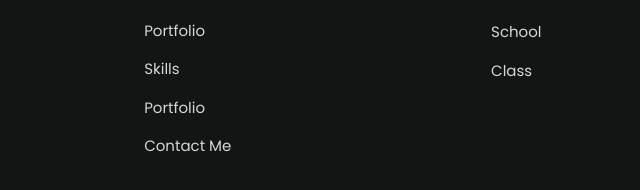
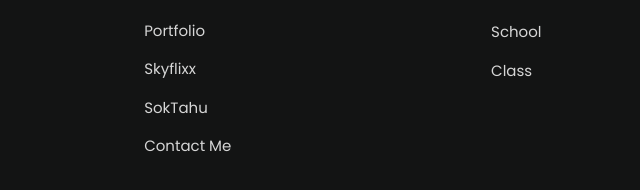
Before and after one commit to MuhamadZafarSyah/music, a plain HTML site: page index.html in a window 1280 px wide. Shown: the part 1390-1580 px from the top of the page, 434-1074 px from the left. Drawn offline with nearby package versions, Linux system fonts and the light colour scheme.

Commit message:
Update index.html

```diff
--- a/index.html
+++ b/index.html
@@ -1786,8 +1786,8 @@
             >Portfolio</a
           >
         </li>
-        <li><a href="htpps://skyflixx.github.io">Skills</a></li>
-        <li><a href="https://soktahu.github.io">Portfolio</a></li>
+        <li><a href="htpps://skyflixx.github.io">Skyflixx</a></li>
+        <li><a href="https://soktahu.github.io">SokTahu</a></li>
         <li>
           <a
             href="https://api.whatsapp.com/send/?phone=6288214367530&text=Halloo+Zafarr+mari+kita+membahas+codingan+bersama-sama&type=phone_number&app_absent=0"
```
